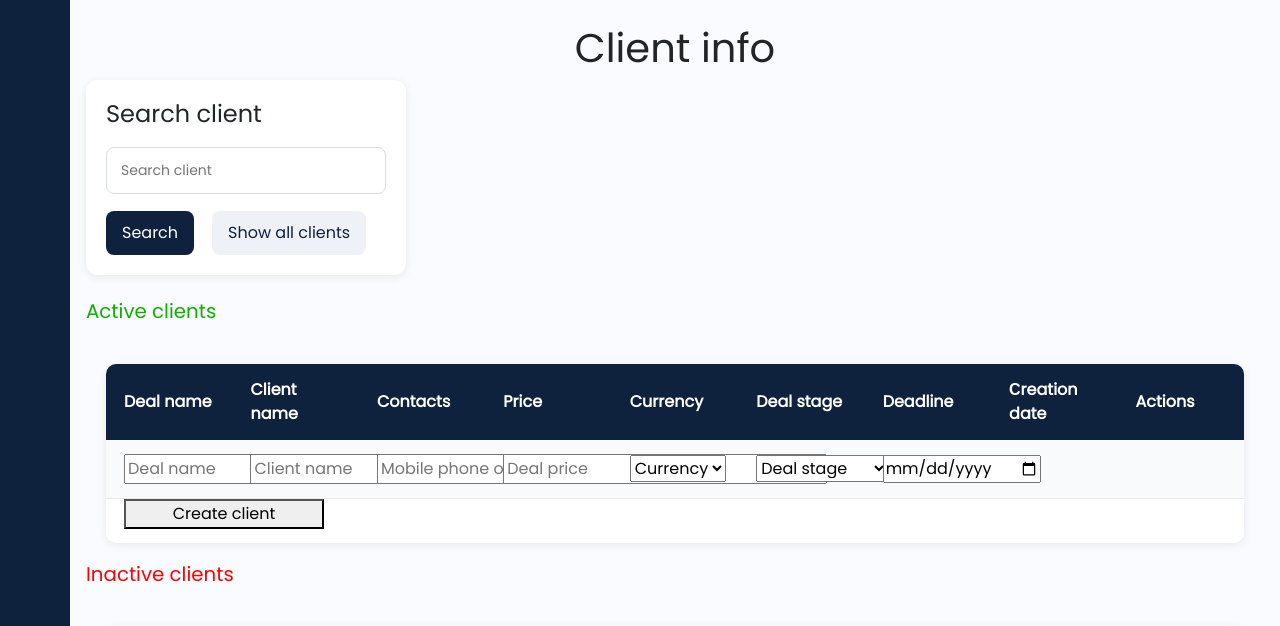
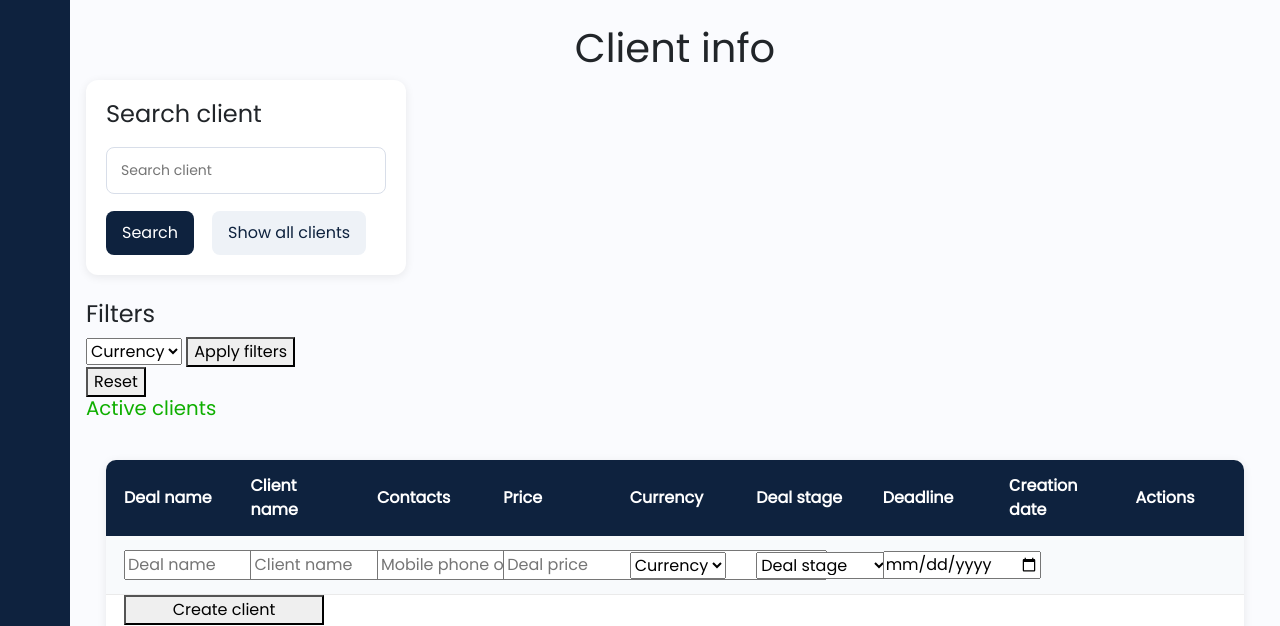
Before and after one commit to Capo-Michele/CRM, a Flask app: template app/templates/clients.html in a window 1280 px wide. Shown: the top 626 px of the page. Run offline with Flask 3, Linux system fonts and the light colour scheme; the template is opened without the code that fills it, so the values that code supplies are empty; some libraries are stand-ins or nearby versions.

Commit message:
Перед тем как делаю один большой form для фильтров с поиском

```diff
--- a/app/templates/clients.html
+++ b/app/templates/clients.html
@@ -15,6 +15,25 @@
         </form>
             <form action="/client">
                 <button class="show_clients" type="submit">Show all clients</button>
+            </form>
+        </div>
+    </div>
+    <div class="filter-field">
+        <h4>Filters</h4>
+        <div class="currency-filter">
+            <form method="get" action="/client" class="filter">
+                <select id="currency_filter" name="currency_filter" placeholder="All-curencies">
+                    <option disabled selected>Currency</option>
+                    <option value="RUB">RUB</option>
+                    <option value="BYN">BYN</option>
+                    <option value="EUR">EUR</option>
+                    <option value="USD">USD</option>
+                    <option value="CNY">CNY</option>
+                </select>
+                 <button class="implement-filters" type="submit">Apply filters</button>
+            </form>
+            <form action="/client">
+                 <button type="submit">Reset</button>
             </form>
         </div>
     </div>
```
Also changed, not shown: app/routes/client.py (+16 -9 lines).
